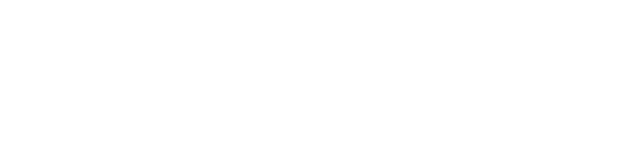
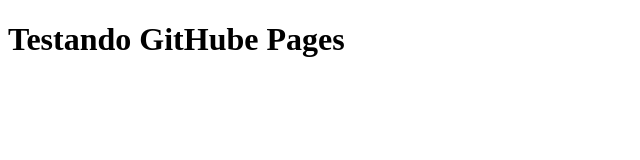
Before and after one commit to KauahsSantos/About-Me, a plain HTML site: page home/index.html in a window 1280 px wide. Shown: the whole page, without its empty margins (0-640 px from the left). Drawn offline with Linux system fonts and the light colour scheme.

Commit message:
Update index.html

```diff
--- a/home/index.html
+++ b/home/index.html
@@ -7,5 +7,6 @@
 </head>
 <body>
     <!-- Fazer um site que trá um breve resumo de quem sou e terá todos os meus Links - Como se fosse um Linketre.e -->
+    <h1>Testando GitHube Pages</h1>
 </body>
 </html>
```
